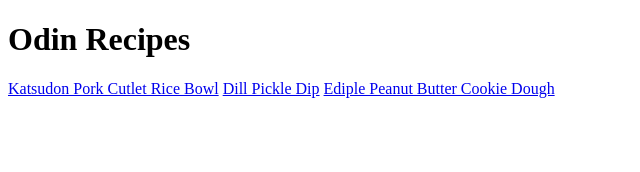
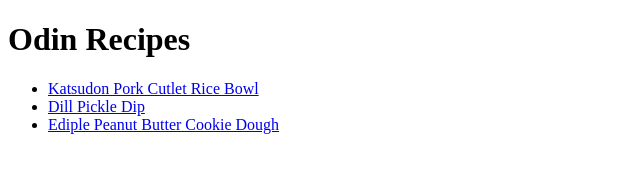
Before and after one commit to BattleDamian/odin-recipes, a plain HTML site: page index.html in a window 1280 px wide. Shown: the whole page, without its empty margins (0-640 px from the left). Drawn offline with Linux system fonts and the light colour scheme.

Commit message:
Updated Recipe Links

```diff
--- a/index.html
+++ b/index.html
@@ -8,8 +8,10 @@
 </head>
 <body>
     <h1>Odin Recipes</h1>
-    <a href="recipes/katsudon.html">Katsudon Pork Cutlet Rice Bowl</a>
-    <a href="recipes/dill-pickle-dip.html">Dill Pickle Dip</a>
-    <a href="recipes/edible-peanut-butter-cookie-dough.html">Ediple Peanut Butter Cookie Dough</a>
+    <ul>
+        <li><a href="recipes/katsudon.html">Katsudon Pork Cutlet Rice Bowl</a></li>
+        <li><a href="recipes/dill-pickle-dip.html">Dill Pickle Dip</a></li>
+        <li><a href="recipes/edible-peanut-butter-cookie-dough.html">Ediple Peanut Butter Cookie Dough</a></li>
+    </ul>
 </body>
 </html>
```
